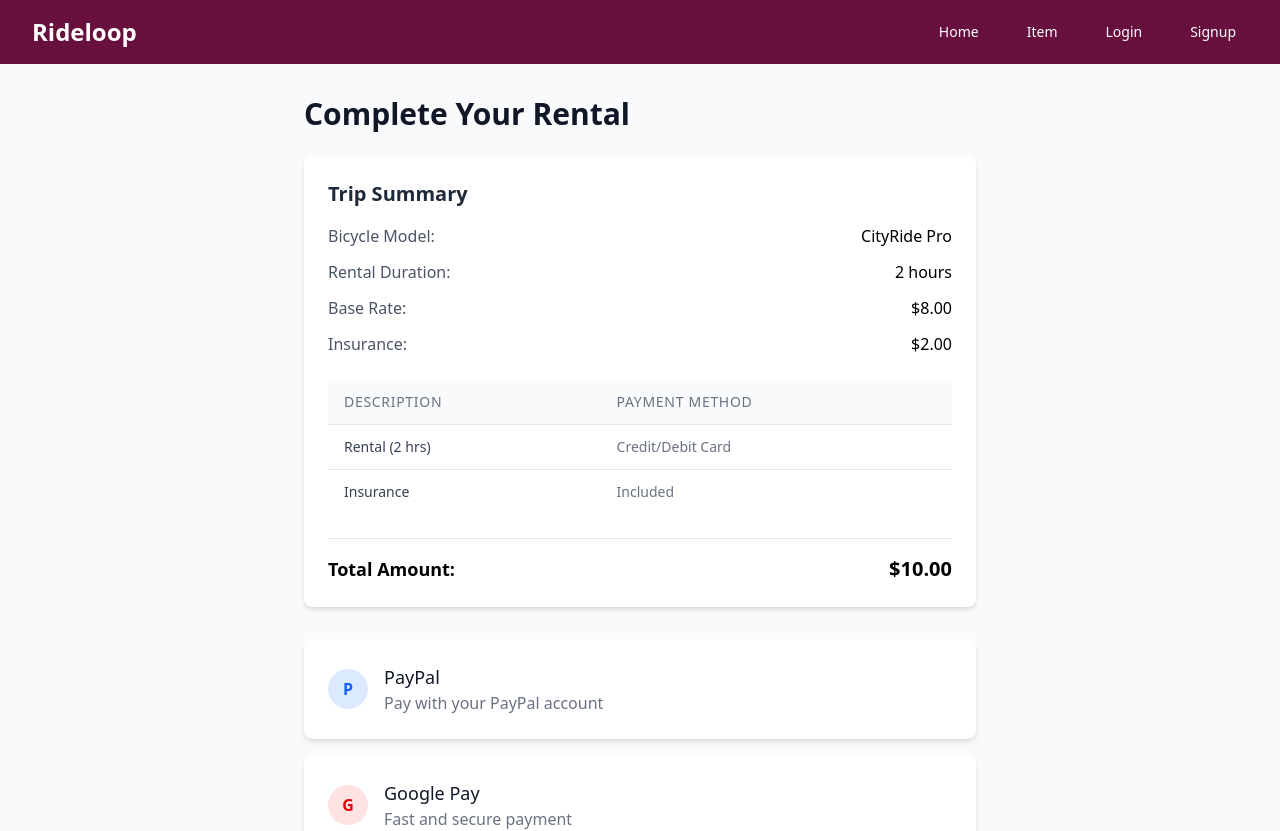
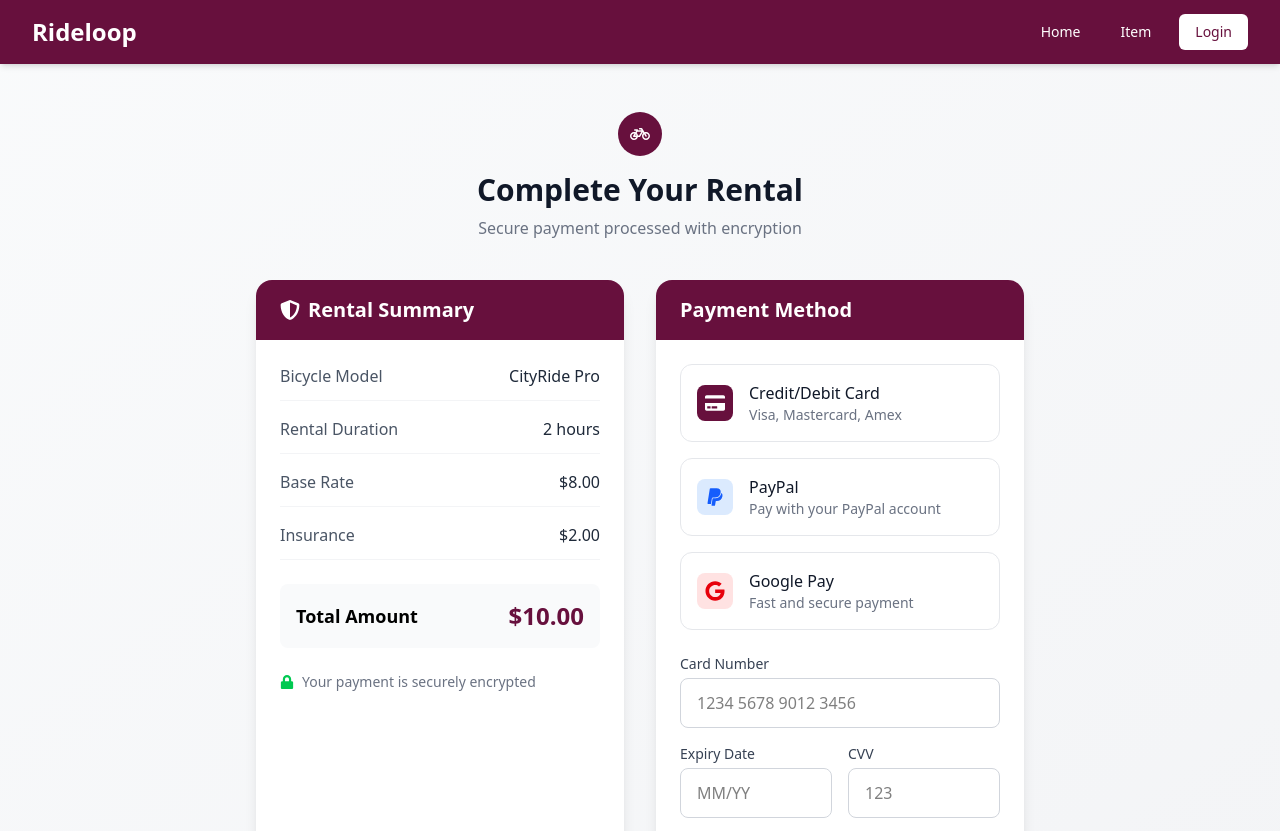
Before and after one commit to kaneswaranJalani/final-project, a React (Vite) app in the folder front-end/: page /Payment in a window 1280 px wide. Shown: the top 831 px of the page. Built offline with nearby package versions, Linux system fonts and the light colour scheme.

Commit message:
frontend eight  commit

```diff
--- a/front-end/src/components/Navbar.jsx
+++ b/front-end/src/components/Navbar.jsx
@@ -1,83 +1,112 @@
+import { useState } from "react";
 import { Link } from "react-router-dom";
 
 function Navbar() {
+  const [isOpen, setIsOpen] = useState(false);
+
   return (
-        <nav className="bg-[#67103d] shadow-md">
+    <nav className="bg-[#67103d] shadow-md sticky top-0 z-50">
       <div className="max-w-7xl mx-auto px-4 sm:px-6 lg:px-8">
         <div className="flex justify-between h-16 items-center">
           {/* Logo */}
-                    <div className="flex-shrink-0">
-                         <Link
-                            to="/"
-                            className="text-2xl font-bold text-white font-island-moments"
-                        >
+          <div className="flex-shrink-0 flex items-center">
+          <Link to="/" className="flex items-center">
+
+              <span className="text-2xl font-bold text-white font-island-moments">
                 Rideloop
+              </span>
             </Link>
           </div>
 
-                    {/* Menu Links */}
-                    <div className="hidden md:flex space-x-6">
-                        <Link
-                            to="/"
-                            className="text-white hover:text-blue-200 px-3 py-2 rounded-md text-sm font-medium transition-colors duration-200"
-                        >
-                            Home
-                        </Link>
-                        <Link
-                            to="/Item"
-                            className="text-white hover:text-blue-200 px-3 py-2 rounded-md text-sm font-medium transition-colors duration-200"
-                        >
-                            Item
-                        </Link>
-                        {/* <Link
-                            to="/SelectItem"
-                            className="text-white hover:text-blue-200 px-3 py-2 rounded-md text-sm font-medium transition-colors duration-200"
-                        >
-                            SelectItem
-                        </Link> */}
+          {/* Desktop Menu */}
+          <div className="hidden md:flex items-center space-x-4">
+            <NavLink to="/">Home</NavLink>
+            <NavLink to="/item">Item</NavLink>
             <Link
               to="/login"
-                            className="text-white hover:text-blue-200 px-3 py-2 rounded-md text-sm font-medium transition-colors duration-200"
+              className="bg-white text-[#67103d] hover:bg-gray-100 px-4 py-2 rounded-md text-sm font-medium transition-colors duration-200"
             >
               Login
             </Link>
-                        <Link
-                            to="/signup"
-                            className="text-white hover:text-blue-200 px-3 py-2 rounded-md text-sm font-medium transition-colors duration-200"
+          </div>
+
+          {/* Mobile Menu Button */}
+          <div className="md:hidden flex items-center">
+            <button
+              onClick={() => setIsOpen(!isOpen)}
+              className="inline-flex items-center justify-center p-2 rounded-md text-white hover:text-white focus:outline-none"
             >
-                            Signup
-                        </Link>
-
-                        {/* <Link
-                            to="/feedback"
-                            className="text-white hover:text-blue-200 px-3 py-2 rounded-md text-sm font-medium transition-colors duration-200"
+              <svg
+                className="h-6 w-6"
+                xmlns="http://www.w3.org/2000/svg"
+                fill="none"
+                viewBox="0 0 24 24"
+                stroke="currentColor"
               >
-                            Feedback
-                        </Link> */}
-                        {/* <Link
-                            to="/payment"
-                            className="text-white hover:text-blue-200 px-3 py-2 rounded-md text-sm font-medium transition-colors duration-200"
-                        >
-                            Payment
-                        </Link> */}
-                        {/* <Link
-                            to="/AdminDashboard"
-                            className="text-white hover:text-blue-200 px-3 py-2 rounded-md text-sm font-medium transition-colors duration-200"
-                        >
-                            AdminDashboard
-                        </Link> */}
-                        {/* <Link
-                            to="/SuccessfulRegister"
-                            className="text-white hover:text-blue-200 px-3 py-2 rounded-md text-sm font-medium transition-colors duration-200"
-                        >
-                           SuccessfulRegister
-                        </Link> */}
-
+                {isOpen ? (
+                  <path
+                    strokeLinecap="round"
+                    strokeLinejoin="round"
+                    strokeWidth={2}
+                    d="M6 18L18 6M6 6l12 12"
+                  />
+                ) : (
+                  <path
+                    strokeLinecap="round"
+                    strokeLinejoin="round"
+                    strokeWidth={2}
+                    d="M4 6h16M4 12h16M4 18h16"
+                  />
+                )}
+              </svg>
+            </button>
           </div>
         </div>
       </div>
+
+      {/* Mobile Menu */}
+      {isOpen && (
+        <div className="md:hidden bg-[#7a1347] pb-3 px-2">
+          <div className="flex flex-col space-y-2">
+            <MobileNavLink to="/" onClick={() => setIsOpen(false)}>
+              Home
+            </MobileNavLink>
+            <MobileNavLink to="/item" onClick={() => setIsOpen(false)}>
+              Item
+            </MobileNavLink>
+            <Link
+              to="/login"
+              onClick={() => setIsOpen(false)}
+              className="block text-center bg-white text-[#67103d] hover:bg-gray-100 px-4 py-2 rounded-md text-sm font-medium transition-colors duration-200 mx-2"
+            >
+              Login
+            </Link>
+          </div>
+        </div>
+      )}
     </nav>
   );
 }
 
+// Reusable NavLink component for desktop
+const NavLink = ({ to, children }) => (
+  <Link
+    to={to}
+    className="text-white hover:bg-[#7a1347] px-3 py-2 rounded-md text-sm font-medium transition-colors duration-200"
+  >
+    {children}
+  </Link>
+);
+
+// Reusable NavLink component for mobile
+const MobileNavLink = ({ to, children, onClick }) => (
+  <Link
+    to={to}
+    onClick={onClick}
+    className="text-white hover:bg-[#8a1a54] px-3 py-2 rounded-md text-sm font-medium transition-colors duration-200 mx-1"
+  >
+    {children}
+  </Link>
+);
+
 export default Navbar;
--- a/front-end/src/pages/PartnerRegister.jsx
+++ b/front-end/src/pages/PartnerRegister.jsx
@@ -152,12 +152,14 @@ const PartnerRegister = () => {
           >
             Cancel
           </button>
+          <Link to="/SuccessfulRegister">
           <button
             type="submit"
             className="px-6 py-2 bg-[#67103d] text-white font-semibold rounded-lg shadow-md hover:bg-[#55072f] focus:outline-none focus:ring-2 focus:ring-[#67103d] focus:ring-offset-2 transition"
           >
             Register
           </button>
+          </Link>
         </div>
       </form>
     </div>
--- a/front-end/src/pages/Payment.jsx
+++ b/front-end/src/pages/Payment.jsx
@@ -1,104 +1,157 @@
 import React from 'react';
 import { Link } from 'react-router-dom';
+import { FaCreditCard, FaPaypal, FaGoogle, FaLock, FaShieldAlt, FaBicycle } from 'react-icons/fa';
 
 const Payment = () => {
   return (
-    <div className="min-h-screen bg-gray-50 py-8 px-4 sm:px-6 lg:px-8">
-      <div className="max-w-2xl mx-auto">
-        <h1 className="text-3xl font-bold text-gray-900 mb-6">Complete Your Rental</h1>
+    <div className="min-h-screen bg-gradient-to-br from-gray-50 to-gray-100 py-12 px-4 sm:px-6 lg:px-8">
+      <div className="max-w-3xl mx-auto">
+        {/* Header */}
+        <div className="text-center mb-10">
+          <div className="inline-flex items-center justify-center bg-[#67103d] text-white p-3 rounded-full mb-4">
+            <FaBicycle className="text-xl" />
+          </div>
+          <h1 className="text-3xl font-bold text-gray-900 mb-2">Complete Your Rental</h1>
+          <p className="text-gray-500">Secure payment processed with encryption</p>
+        </div>
 
-        {/* Trip Summary */}
-        <div className="bg-white rounded-lg shadow-md p-6 mb-8">
-          <h2 className="text-xl font-semibold text-gray-800 mb-4">Trip Summary</h2>
+        <div className="flex flex-col lg:flex-row gap-8">
+          {/* Trip Summary Card */}
+          <div className="lg:w-1/2 bg-white rounded-2xl shadow-lg overflow-hidden">
+            <div className="bg-[#67103d] px-6 py-4">
+              <h2 className="text-xl font-semibold text-white flex items-center">
+                <FaShieldAlt className="mr-2" />
+                Rental Summary
+              </h2>
+            </div>
 
-          <div className="space-y-3 mb-6">
-            <div className="flex justify-between">
-              <span className="text-gray-600">Bicycle Model:</span>
-              <span className="font-medium">CityRide Pro</span>
+            <div className="p-6">
+              <div className="space-y-4 mb-6">
+                <div className="flex justify-between items-center pb-3 border-b border-gray-100">
+                  <span className="text-gray-600">Bicycle Model</span>
+                  <span className="font-medium text-gray-800">CityRide Pro</span>
                 </div>
-            <div className="flex justify-between">
-              <span className="text-gray-600">Rental Duration:</span>
-              <span className="font-medium">2 hours</span>
+                <div className="flex justify-between items-center pb-3 border-b border-gray-100">
+                  <span className="text-gray-600">Rental Duration</span>
+                  <span className="font-medium text-gray-800">2 hours</span>
                 </div>
-            <div className="flex justify-between">
-              <span className="text-gray-600">Base Rate:</span>
-              <span className="font-medium">$8.00</span>
+                <div className="flex justify-between items-center pb-3 border-b border-gray-100">
+                  <span className="text-gray-600">Base Rate</span>
+                  <span className="font-medium text-gray-800">$8.00</span>
                 </div>
-            <div className="flex justify-between">
-              <span className="text-gray-600">Insurance:</span>
-              <span className="font-medium">$2.00</span>
+                <div className="flex justify-between items-center pb-3 border-b border-gray-100">
+                  <span className="text-gray-600">Insurance</span>
+                  <span className="font-medium text-gray-800">$2.00</span>
                 </div>
               </div>
 
-          {/* Payment Table */}
-          <div className="overflow-x-auto mb-6">
-            <table className="min-w-full divide-y divide-gray-200 text-sm text-left">
-              <thead className="bg-gray-50">
-                <tr>
-                  <th className="px-4 py-3 font-medium text-gray-500 uppercase tracking-wider">Description</th>
-                  <th className="px-4 py-3 font-medium text-gray-500 uppercase tracking-wider">Payment Method</th>
-                </tr>
-              </thead>
-              <tbody className="bg-white divide-y divide-gray-200">
-                <tr>
-                  <td className="px-4 py-3 text-gray-700">Rental (2 hrs)</td>
-                  <td className="px-4 py-3 text-gray-500">Credit/Debit Card</td>
-                </tr>
-                <tr>
-                  <td className="px-4 py-3 text-gray-700">Insurance</td>
-                  <td className="px-4 py-3 text-gray-500">Included</td>
-                </tr>
-              </tbody>
-            </table>
-          </div>
-
-          <div className="flex justify-between items-center border-t border-gray-200 pt-4">
-            <span className="text-lg font-semibold">Total Amount:</span>
-            <span className="text-xl font-bold">$10.00</span>
+              <div className="bg-gray-50 p-4 rounded-lg mb-6">
+                <div className="flex justify-between items-center">
+                  <span className="text-lg font-semibold">Total Amount</span>
+                  <span className="text-2xl font-bold text-[#67103d]">$10.00</span>
                 </div>
               </div>
 
-        {/* Payment Options */}
-        <div className="space-y-4">
-          {/* PayPal Option */}
-          <div className="bg-white rounded-lg shadow-md p-6 hover:shadow-lg transition-shadow duration-300 cursor-pointer">
+              <div className="flex items-center text-sm text-gray-500">
+                <FaLock className="mr-2 text-green-500" />
+                <span>Your payment is securely encrypted</span>
+              </div>
+            </div>
+          </div>
+
+          {/* Payment Options Card */}
+          <div className="lg:w-1/2 bg-white rounded-2xl shadow-lg overflow-hidden">
+            <div className="bg-[#67103d] px-6 py-4">
+              <h2 className="text-xl font-semibold text-white">Payment Method</h2>
+            </div>
+
+            <div className="p-6">
+              <div className="space-y-4 mb-6">
+                {/* Credit Card Option */}
+                <div className="border border-gray-200 hover:border-[#67103d] rounded-xl p-4 transition-all duration-200 cursor-pointer">
                   <div className="flex items-center">
-              <div className="h-10 w-10 rounded-full bg-blue-100 flex items-center justify-center mr-4">
-                <span className="text-blue-600 font-bold">P</span>
+                    <div className="bg-[#67103d] text-white p-2 rounded-lg mr-4">
+                      <FaCreditCard className="text-xl" />
                     </div>
                     <div>
-                <h3 className="text-lg font-medium text-gray-900">PayPal</h3>
-                <p className="text-gray-500">Pay with your PayPal account</p>
+                      <h3 className="font-medium text-gray-900">Credit/Debit Card</h3>
+                      <p className="text-sm text-gray-500">Visa, Mastercard, Amex</p>
+                    </div>
+                  </div>
+                </div>
+
+                {/* PayPal Option */}
+                <div className="border border-gray-200 hover:border-blue-500 rounded-xl p-4 transition-all duration-200 cursor-pointer">
+                  <div className="flex items-center">
+                    <div className="bg-blue-100 text-blue-600 p-2 rounded-lg mr-4">
+                      <FaPaypal className="text-xl" />
+                    </div>
+                    <div>
+                      <h3 className="font-medium text-gray-900">PayPal</h3>
+                      <p className="text-sm text-gray-500">Pay with your PayPal account</p>
                     </div>
                   </div>
                 </div>
 
                 {/* Google Pay Option */}
-          <div className="bg-white rounded-lg shadow-md p-6 hover:shadow-lg transition-shadow duration-300 cursor-pointer">
+                <div className="border border-gray-200 hover:border-red-500 rounded-xl p-4 transition-all duration-200 cursor-pointer">
                   <div className="flex items-center">
-              <div className="h-10 w-10 rounded-full bg-red-100 flex items-center justify-center mr-4">
-                <span className="text-red-600 font-bold">G</span>
+                    <div className="bg-red-100 text-red-600 p-2 rounded-lg mr-4">
+                      <FaGoogle className="text-xl" />
                     </div>
                     <div>
-                <h3 className="text-lg font-medium text-gray-900">Google Pay</h3>
-                <p className="text-gray-500">Fast and secure payment</p>
+                      <h3 className="font-medium text-gray-900">Google Pay</h3>
+                      <p className="text-sm text-gray-500">Fast and secure payment</p>
                     </div>
                   </div>
                 </div>
               </div>
 
-        {/* Payment Button */}
-        <div className="mt-8">
+              {/* Card Form (shown when credit card selected) */}
+              <div className="mb-6">
+                <div className="mb-4">
+                  <label className="block text-sm font-medium text-gray-700 mb-1">Card Number</label>
+                  <input
+                    type="text"
+                    placeholder="1234 5678 9012 3456"
+                    className="w-full px-4 py-3 border border-gray-300 rounded-lg focus:ring-2 focus:ring-[#67103d] focus:border-[#67103d] outline-none transition"
+                  />
+                </div>
+
+                <div className="grid grid-cols-2 gap-4 mb-4">
+                  <div>
+                    <label className="block text-sm font-medium text-gray-700 mb-1">Expiry Date</label>
+                    <input
+                      type="text"
+                      placeholder="MM/YY"
+                      className="w-full px-4 py-3 border border-gray-300 rounded-lg focus:ring-2 focus:ring-[#67103d] focus:border-[#67103d] outline-none transition"
+                    />
+                  </div>
+                  <div>
+                    <label className="block text-sm font-medium text-gray-700 mb-1">CVV</label>
+                    <input
+                      type="text"
+                      placeholder="123"
+                      className="w-full px-4 py-3 border border-gray-300 rounded-lg focus:ring-2 focus:ring-[#67103d] focus:border-[#67103d] outline-none transition"
+                    />
+                  </div>
+                </div>
+              </div>
+
+              {/* Pay Button */}
               <Link to="/SuccessMessagePage">
-            <button className="w-full bg-[#67103d] hover:bg-green-700 text-white font-bold py-3 px-4 rounded-lg shadow-md transition duration-300">
-              Pay $10.00
+                <button className="w-full bg-[#67103d] hover:bg-[#7a1347] text-white font-bold py-4 px-6 rounded-xl shadow-md transition duration-300 flex items-center justify-center">
+                  <FaLock className="mr-2" />
+                  Pay Securely $10.00
                 </button>
               </Link>
+
+              <p className="text-center text-xs text-gray-500 mt-3">
+                By continuing, you agree to our Terms of Service
+              </p>
             </div>
-
-        <p className="text-center text-gray-500 text-sm mt-2">
-          Your payment is secure and encrypted.
-        </p>
+          </div>
+        </div>
       </div>
     </div>
   );
--- a/front-end/src/pages/UserRegister.jsx
+++ b/front-end/src/pages/UserRegister.jsx
@@ -1,5 +1,6 @@
 import React, { useState } from "react";
 import { useNavigate } from "react-router-dom";
+import { Link } from "react-router-dom";
 
 const UserRegister = () => {
   const navigate = useNavigate();
@@ -201,12 +202,14 @@ const UserRegister = () => {
           >
             Cancel
           </button>
+          <Link to="/SuccessfulRegister">
           <button
             type="submit"
             className="px-6 py-2 rounded-md bg-[#67103d] text-white hover:bg-[#50052c] transition font-semibold"
           >
             Register
           </button>
+          </Link>
         </div>
       </form>
     </div>
```
Also changed, not shown: front-end/src/pages/Item.jsx (+7 -4 lines), front-end/src/pages/Login.jsx (+5 -2 lines). Lines whose indentation alone changed are shown as unchanged.
